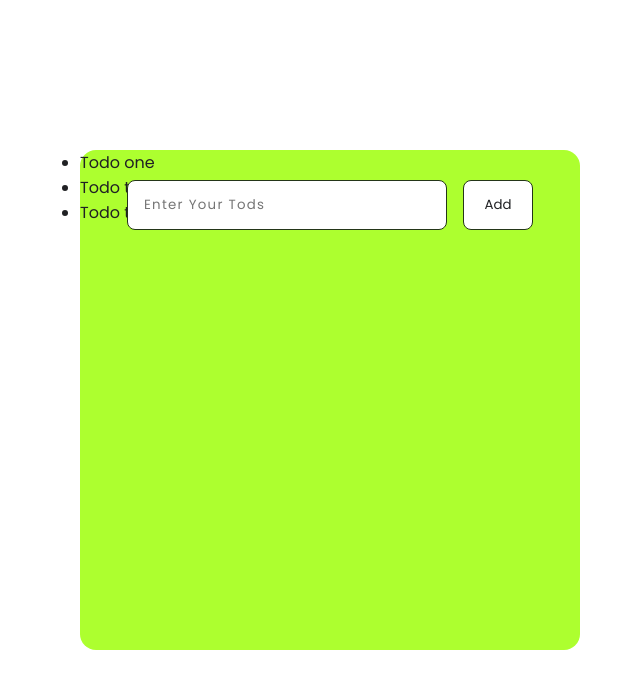
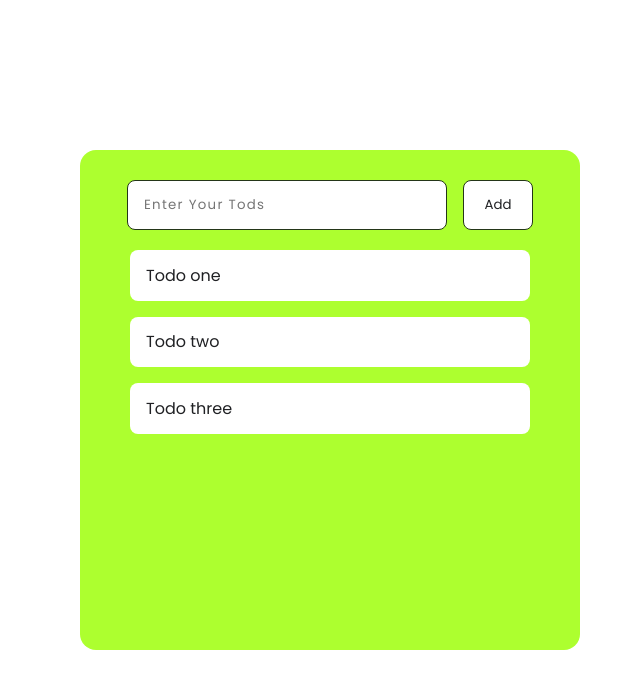
Before and after one commit to iambasilp/React-Todo-App, a React (Vite) app: page / in a window 1280 px wide. Shown: the top 688 px of the page, without its empty margins (310-950 px from the left). Built offline with nearby package versions, Linux system fonts and the light colour scheme.

Commit message:
upadated

```diff
--- a/src/components/TodoList.jsx
+++ b/src/components/TodoList.jsx
@@ -6,7 +6,7 @@ const TodoList = () => {
         "Todo three"
     ]
   return (
-    <ul>
+    <ol  className="list">
       {
         Todos.map((item,itemIndex)=>{
             return (
@@ -14,7 +14,7 @@ const TodoList = () => {
             )
         })
       }
-    </ul>
+    </ol>
   )
 }
 
--- a/src/index.css
+++ b/src/index.css
@@ -18,7 +18,21 @@ body {
   height: 500px;
   border-radius: 1rem;
   position: relative;
-  position: relative;
+
+}
+.Todo.container .list{
+  position: absolute;
+  width: 400px;
+  left: 50px;
+  top: 100px;
+}
+.Todo.container .list li{
+  background-color: white;
+  display: flex;
+  flex-direction: column;
+  margin-bottom: 1rem;
+  padding: .8rem 1rem;
+  border-radius: .5rem;
 }
 
 .Todo.container header {
```
